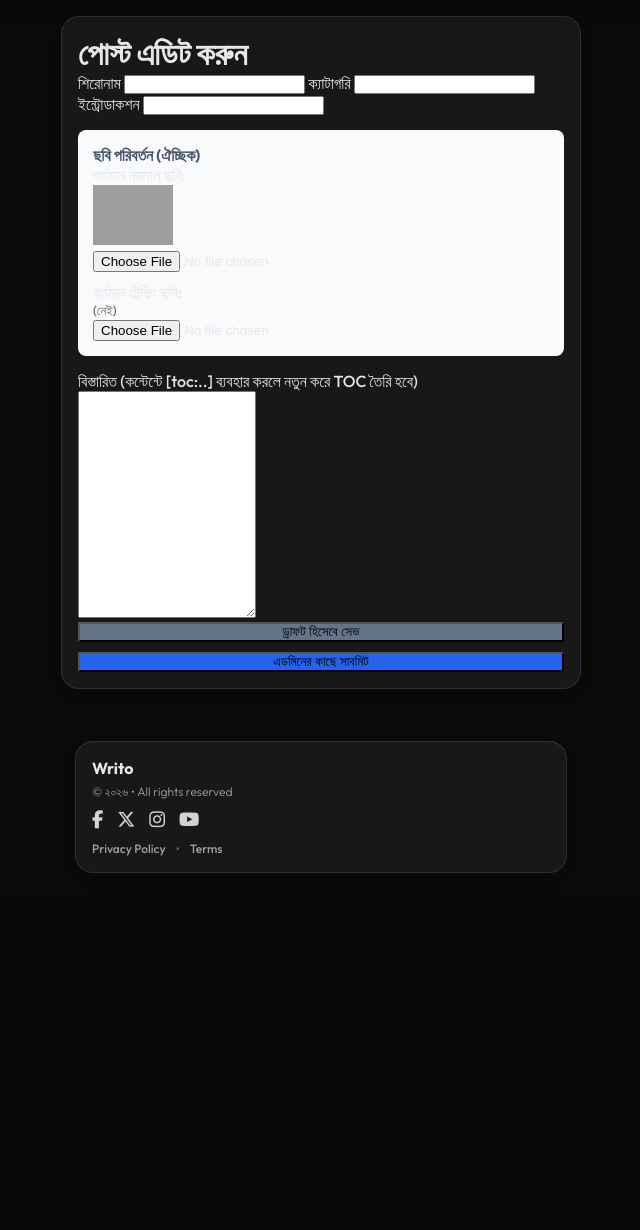
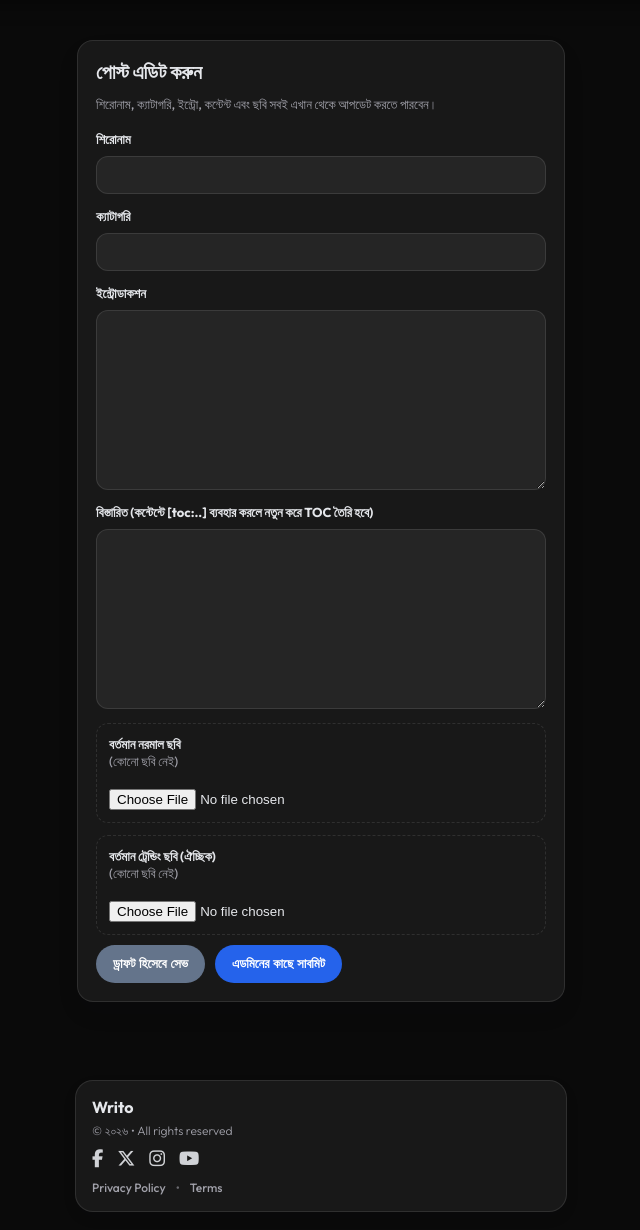
Before and after one commit to isernai12/urban-sniffle, a Flask app: template templates/edit.html in a window 1280 px wide. Shown: the part 46-1276 px from the top of the page, without its empty margins (319-959 px from the left). Before the commit the page ends 919 px from the top, so only its background shows below. Run offline with Flask 3, Linux system fonts and the light colour scheme; the template is opened without the code that fills it, so the values that code supplies are empty; some libraries are stand-ins or nearby versions; grey boxes are pictures that could not be loaded.

Commit message:
Expand edit post form fields

```diff
--- a/templates/edit.html
+++ b/templates/edit.html
@@ -1,51 +1,168 @@
 {% extends 'base.html' %}
 
 {% block content %}
-    <div class="post">
-        <h1>পোস্ট এডিট করুন</h1>
+  <style>
+    .editWrap{
+      max-width: 920px;
+      margin: 0 auto;
+      padding: 24px 16px 40px;
+    }
+    .editCard{
+      background: var(--card);
+      border: 1px solid var(--border);
+      border-radius: 16px;
+      padding: 18px;
+      box-shadow: 0 12px 24px rgba(15,23,42,0.06);
+    }
+    .editTitle{
+      font-size: 20px;
+      font-weight: 800;
+      margin: 0 0 12px;
+    }
+    .editSub{
+      color: var(--muted);
+      font-size: 13px;
+      margin-bottom: 18px;
+    }
+    .field{
+      display: flex;
+      flex-direction: column;
+      gap: 8px;
+      margin-bottom: 14px;
+    }
+    .label{
+      font-size: 13px;
+      font-weight: 700;
+    }
+    .input, .textarea{
+      width: 100%;
+      border: 1px solid var(--border);
+      background: rgba(255,255,255,0.6);
+      border-radius: 12px;
+      padding: 10px 12px;
+      font-size: 14px;
+      color: var(--text);
+    }
+    body[data-theme="dark"] .input,
+    body[data-theme="dark"] .textarea{
+      background: rgba(255,255,255,0.06);
+    }
+    .textarea{
+      min-height: 180px;
+      resize: vertical;
+    }
+    .gridTwo{
+      display: grid;
+      grid-template-columns: repeat(auto-fit, minmax(240px, 1fr));
+      gap: 12px;
+    }
+    .imageBox{
+      background: var(--soft);
+      border-radius: 12px;
+      padding: 12px;
+      border: 1px dashed var(--border);
+    }
+    .imagePreview{
+      width: 100%;
+      max-height: 180px;
+      object-fit: cover;
+      border-radius: 10px;
+      margin-bottom: 8px;
+      display: block;
+    }
+    .btnRow{
+      display: flex;
+      flex-wrap: wrap;
+      gap: 10px;
+      margin-top: 10px;
+    }
+    .btn{
+      border-radius: 999px;
+      border: 1px solid var(--softBorder);
+      padding: 10px 16px;
+      font-weight: 700;
+      font-size: 13px;
+      background: rgba(255,255,255,0.4);
+      color: var(--text);
+      cursor: pointer;
+    }
+    .btn.primary{
+      background: #2563eb;
+      color: #fff;
+      border: 1px solid rgba(37,99,235,0.4);
+    }
+    .btn.secondary{
+      background: #64748b;
+      color: #fff;
+      border: 1px solid rgba(100,116,139,0.4);
+    }
+  </style>
+
+  <main class="editWrap">
+    <section class="editCard">
+      <h1 class="editTitle">পোস্ট এডিট করুন</h1>
+      <div class="editSub">শিরোনাম, ক্যাটাগরি, ইন্ট্রো, কন্টেন্ট এবং ছবি সবই এখান থেকে আপডেট করতে পারবেন।</div>
+
       <form method="post" enctype="multipart/form-data">
+        <div class="field">
+          <label class="label" for="title">শিরোনাম</label>
+          <input class="input" id="title" type="text" name="title" value="{{ post['title'] }}" required>
+        </div>
 
-            <label>শিরোনাম</label>
-            <input type="text" name="title" value="{{ post['title'] }}" required>
-
-            <label>ক্যাটাগরি</label>
-            <input type="text" name="category" value="{{ post['category'] }}" list="cat-list" required>
+        <div class="field">
+          <label class="label" for="category">ক্যাটাগরি</label>
+          <input class="input" id="category" type="text" name="category" value="{{ post['category'] }}" list="cat-list" required>
           <datalist id="cat-list">
             <option value="Python">
             <option value="Web Development">
+            <option value="Data Science">
+            <option value="AI">
+            <option value="Mobile">
+            <option value="Design">
             <option value="Tech News">
+            <option value="Cyber Security">
+            <option value="DevOps">
+            <option value="Career">
           </datalist>
+        </div>
 
-            <label>ইন্ট্রোডাকশন</label>
-            <input type="text" name="intro" value="{{ post['intro'] }}" required>
+        <div class="field">
+          <label class="label" for="intro">ইন্ট্রোডাকশন</label>
+          <textarea class="textarea" id="intro" name="intro" required>{{ post['intro'] }}</textarea>
+        </div>
 
-            <div style="background: #f8fafc; padding: 15px; border-radius: 8px; margin: 15px 0;">
-                <h3 style="margin-top: 0; font-size: 1rem; color: #475569;">ছবি পরিবর্তন (ঐচ্ছিক)</h3>
+        <div class="field">
+          <label class="label" for="content">বিস্তারিত (কন্টেন্টে [toc:..] ব্যবহার করলে নতুন করে TOC তৈরি হবে)</label>
+          <textarea class="textarea" id="content" name="content" required>{{ post['content'] }}</textarea>
+        </div>
 
-                <div style="margin-bottom: 10px;">
-                    <label>বর্তমান নরমাল ছবি:</label>
-                    <img src="{{ post['thumbnail'] | image_url }}" style="height: 60px; display: block; margin-bottom: 5px;">
+        <div class="gridTwo">
+          <div class="imageBox">
+            <div class="label">বর্তমান নরমাল ছবি</div>
+            {% if post['thumbnail'] %}
+              <img class="imagePreview" src="{{ post['thumbnail'] | image_url }}" alt="Normal thumbnail">
+            {% else %}
+              <div class="editSub">(কোনো ছবি নেই)</div>
+            {% endif %}
             <input type="file" name="thumbnail" accept="image/*">
           </div>
 
-                <div>
-                    <label>বর্তমান ট্রেন্ডিং ছবি:</label>
+          <div class="imageBox">
+            <div class="label">বর্তমান ট্রেন্ডিং ছবি (ঐচ্ছিক)</div>
             {% if post['trending_thumbnail'] %}
-                        <img src="{{ post['trending_thumbnail'] | image_url }}" style="height: 60px; display: block; margin-bottom: 5px;">
+              <img class="imagePreview" src="{{ post['trending_thumbnail'] | image_url }}" alt="Trending thumbnail">
             {% else %}
-                        <p style="font-size: 0.8em; color: #666;">(নেই)</p>
+              <div class="editSub">(কোনো ছবি নেই)</div>
             {% endif %}
             <input type="file" name="trending_thumbnail" accept="image/*">
           </div>
         </div>
 
-            <label>বিস্তারিত (কন্টেন্টে [toc:..] ব্যবহার করলে নতুন করে TOC তৈরি হবে)</label>
-            <textarea name="content" rows="15" required>{{ post['content'] }}</textarea>
-
-            <div style="display: grid; gap: 10px;">
-                <button type="submit" name="action" value="draft" class="sub-btn" style="background: #64748b;">ড্রাফট হিসেবে সেভ</button>
-                <button type="submit" name="action" value="submit" class="sub-btn" style="background: #2563eb;">এডমিনের কাছে সাবমিট</button>
+        <div class="btnRow">
+          <button type="submit" name="action" value="draft" class="btn secondary">ড্রাফট হিসেবে সেভ</button>
+          <button type="submit" name="action" value="submit" class="btn primary">এডমিনের কাছে সাবমিট</button>
         </div>
       </form>
-    </div>
+    </section>
+  </main>
 {% endblock %}
```
Lines whose indentation alone changed are shown as unchanged.
